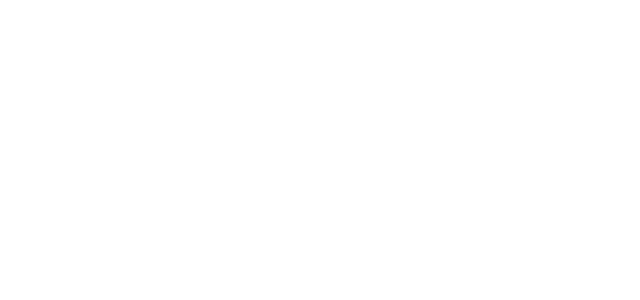
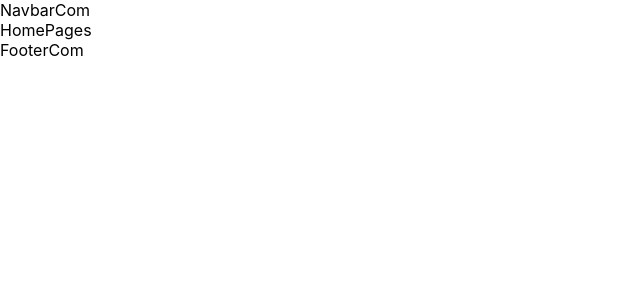
Before and after one commit to bitirmeProjesiWeb/Front-end, a React (Create React App) app: page / in a window 1280 px wide. Before the commit this address led to /home. Shown: the top 300 px of the page, without its empty margins (0-640 px from the left). Built offline with nearby package versions, Linux system fonts and the light colour scheme.

Commit message:
common layout dosyası optimize edildi

```diff
--- a/src/pages/common/CommonLayout.js
+++ b/src/pages/common/CommonLayout.js
@@ -1,10 +1,14 @@
 import React from "react";
-import { Navigate } from "react-router-dom";
+import NavbarCom from "../../components/common/NavbarCom";
+import FooterCom from "../../components/common/FooterCom"
+import { Outlet } from "react-router-dom";
 
 export default function CommonLayout() {
   return (
-    <>
-      <Navigate to="/home" />
-    </>
+    <div>
+      <NavbarCom />
+      <Outlet />
+      <FooterCom />
+    </div>
   );
 }
```
